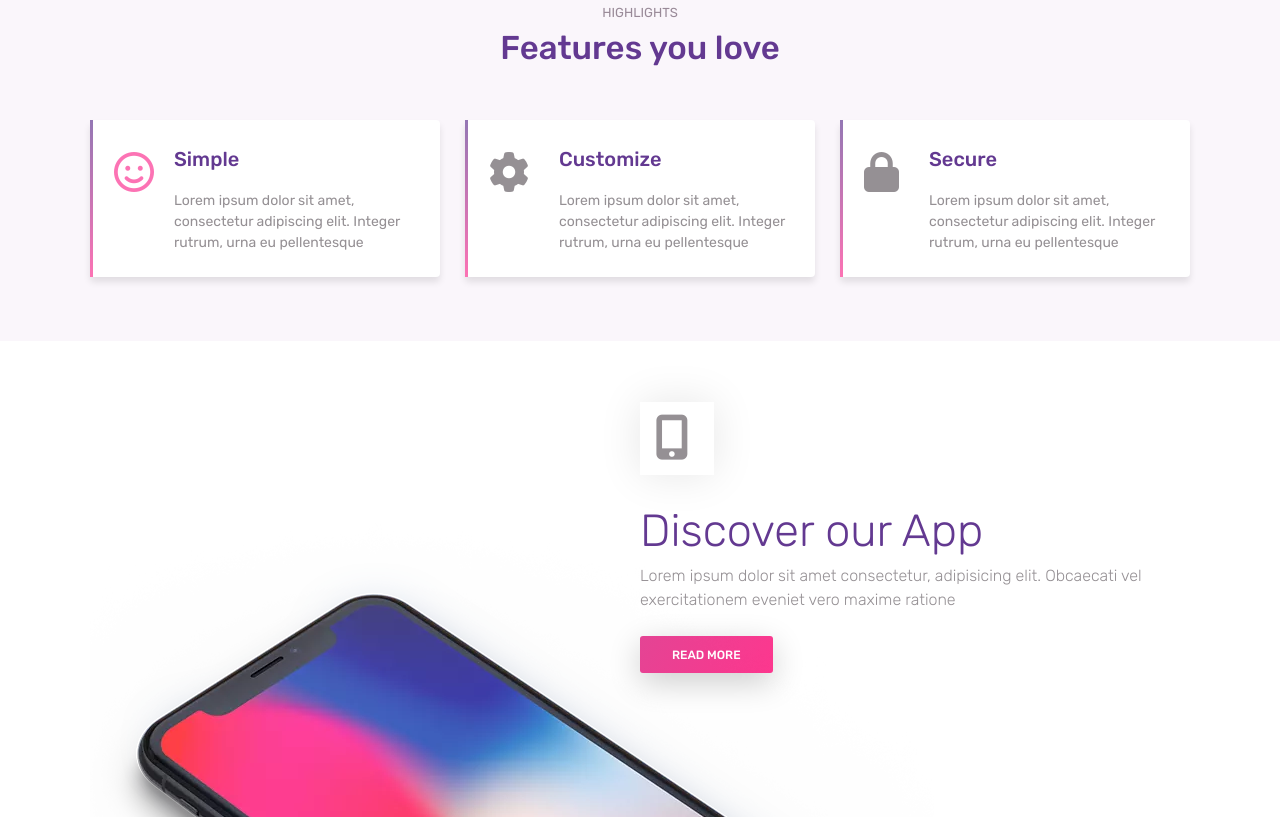
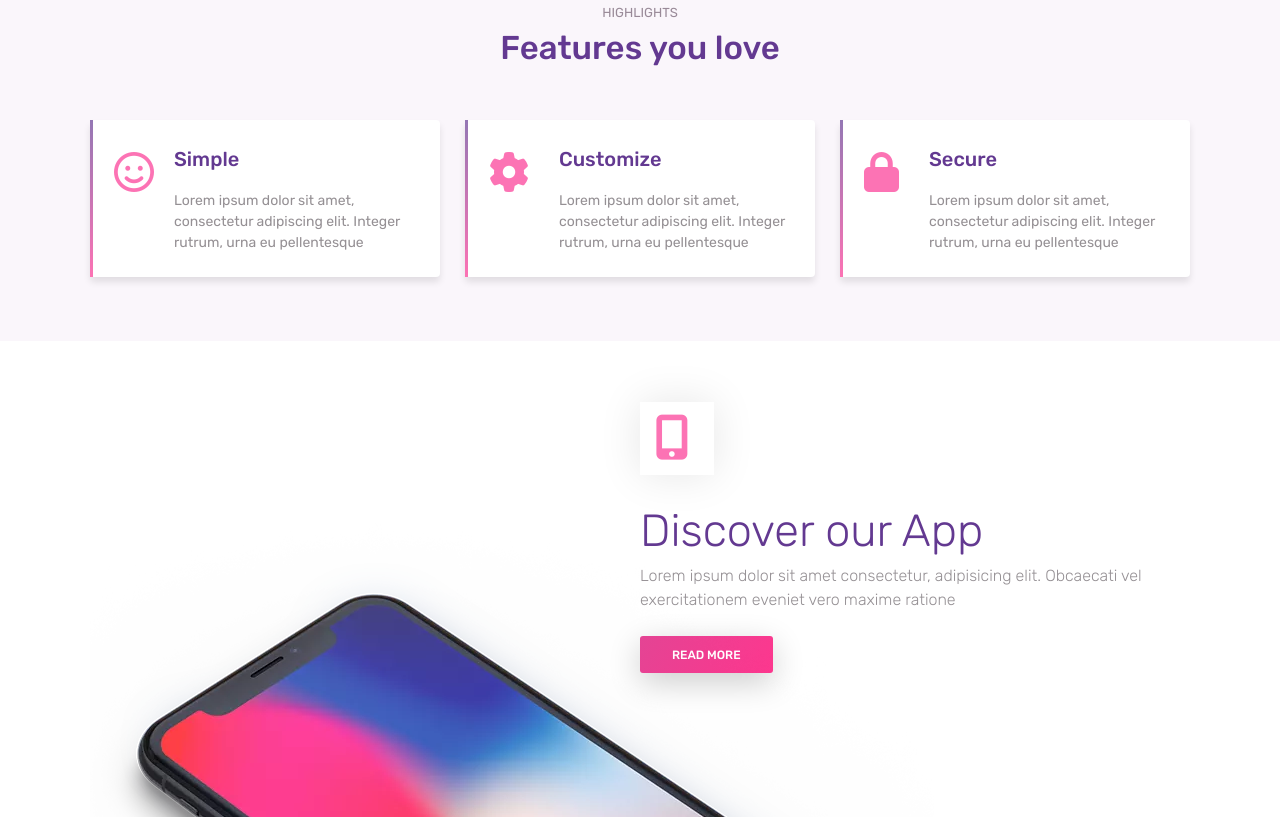
Before and after one commit to z3shan7/MobApp, a website: page index.html in a window 1280 px wide. Shown: the part 1003-1820 px from the top of the page. Drawn offline with nearby package versions, Linux system fonts and the light colour scheme.

Commit message:
icon color added

```diff
--- a/sass/footer-copyright.scss
+++ b/sass/footer-copyright.scss
@@ -4,8 +4,8 @@
 
     &__content {
         display: flex;
+        align-items: flex-start;
         justify-content: space-between;
-        align-items: flex-start;
     }
 
     &__text {
--- a/sass/home.scss
+++ b/sass/home.scss
@@ -139,6 +139,10 @@ body {
     color: #000000;
 }
 
+i {
+    color: #fc73b4 !important;
+}
+
 
 
 @media screen and (max-width:1200px) {
--- a/sass/our-app.scss
+++ b/sass/our-app.scss
@@ -21,7 +21,7 @@
         box-shadow: 0px 0px 43px 0px rgba($color: #000000, $alpha: .1);
         padding: 10px 15px;
         font-size: 45px;
-        color: #fc73b4;
+        // color: #fc73b4;
     }
 
     &__img {
```
Also changed, not shown: style.css.
